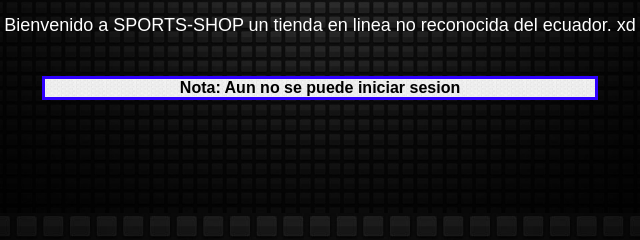
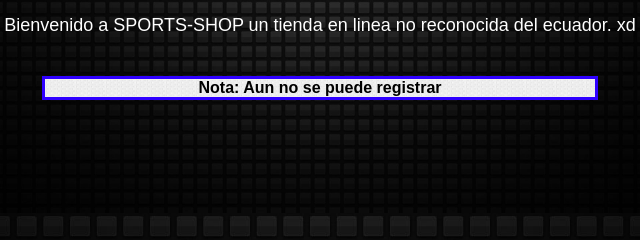
Before and after one commit to Jord4nH/pagina-sports-shop, a plain HTML site: page Taller/registrarse.html in a window 1280 px wide. Shown: the part 227-467 px from the top of the page, 320-960 px from the left. Drawn offline with Linux system fonts and the light colour scheme.

Commit message:
ult.cambio

```diff
--- a/Taller/registrarse.html
+++ b/Taller/registrarse.html
@@ -27,7 +27,7 @@
 <div class="content ">
     <p class="title">CREAR CUENTA</p>
     <p>Bienvenido a SPORTS-SHOP un tienda en linea no reconocida del ecuador. xd</p>
-    <h1 class="base">Nota: Aun no se puede iniciar sesion</h1>
+    <h1 class="base">Nota: Aun no se puede registrar</h1>
 </div>
 <section class="header">
     <form class="content base">
```
